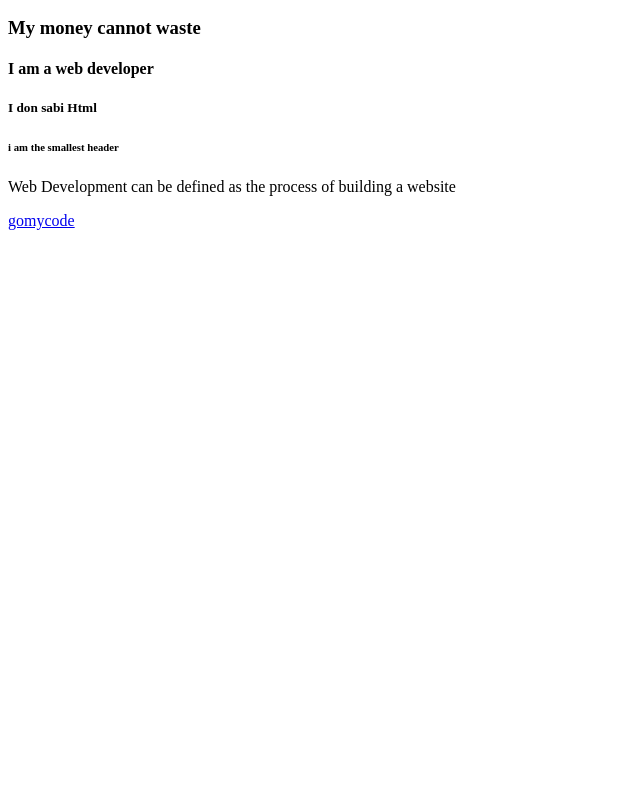
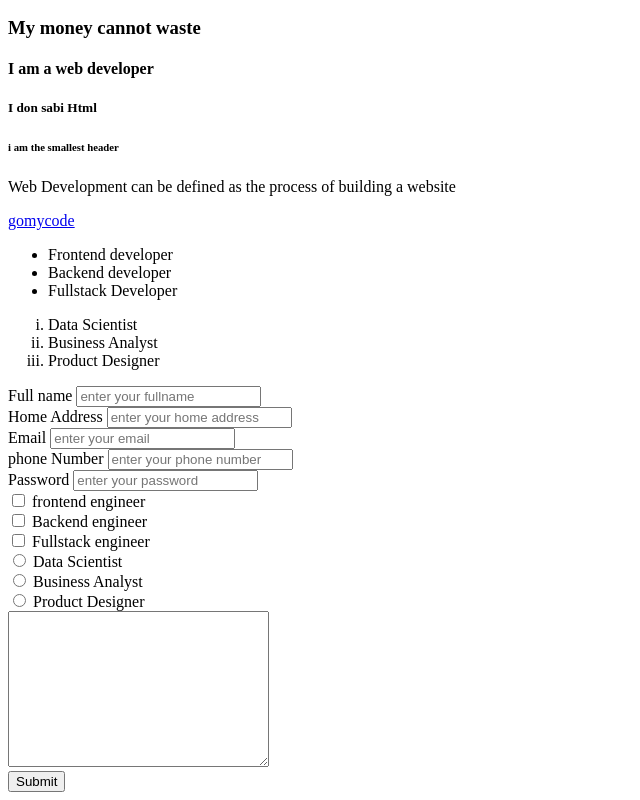
Before and after one commit to ExtraordinaireAji/html-final, a plain HTML site: page index.html in a window 1280 px wide. Shown: the part 110-910 px from the top of the page, without its empty margins (0-640 px from the left). Before the commit the page ends 800 px from the top, so only its background shows below. Drawn offline with Linux system fonts and the light colour scheme.

Commit message:
html form added

```diff
--- a/index.html
+++ b/index.html
@@ -20,6 +20,78 @@
     <!-- This is the anchor tag -->
     <a href="https://learn.gomycode.co/profile">gomycode</a>
 
+    <!-- this is an unordered list -->
+    <ul>
+        <li>Frontend developer</li>
+        <li>Backend developer</li>
+        <li>Fullstack Developer</li>
+    </ul>
+
+    <!-- this is an ordered list -->
+    <ol type="i">
+        <li>Data Scientist</li>
+        <li>Business Analyst</li>
+        <li>Product Designer</li>
+    </ol>
+
+    <!-- This a form -->
+    <form action="">
+        <label for="">Full name</label>
+        <input type="text" placeholder="enter your fullname">
+        <br>
+
+        <label for="">Home Address</label>
+        <input type="text" placeholder="enter your home address">
+        <br>
+
+        <label for="">Email</label>
+        <input type="email" placeholder="enter your email">
+        <br>
+
+        <label for="">phone Number</label>
+        <input type="number" placeholder="enter your phone number">
+        <br>
+
+        <label for="">Password</label>
+        <input type="password" placeholder="enter your password">
+        <br>
+
+        <input type="checkbox">
+        <label for="">frontend engineer</label>
+        <br>
+
+        <input type="checkbox">
+        <label for="">Backend engineer</label>
+        <br>
+
+        <input type="checkbox">
+        <label for="">Fullstack engineer</label>
+        <br>
+
+        <input type="radio">
+        <label for="radio">Data Scientist</label>
+        <br>
+
+        <input type="radio">
+        <label for="">Business Analyst</label>
+        <br>
+
+        <input type="radio">
+        <label for="radio">Product Designer</label>
+        <br>
+
+        <textarea name="" id="" cols="30" rows="10"></textarea>
+        <br>
+
+        <input type="submit">
+
+
+
+
+
+
+
+    </form>
 
 </body>
 </html>
```
